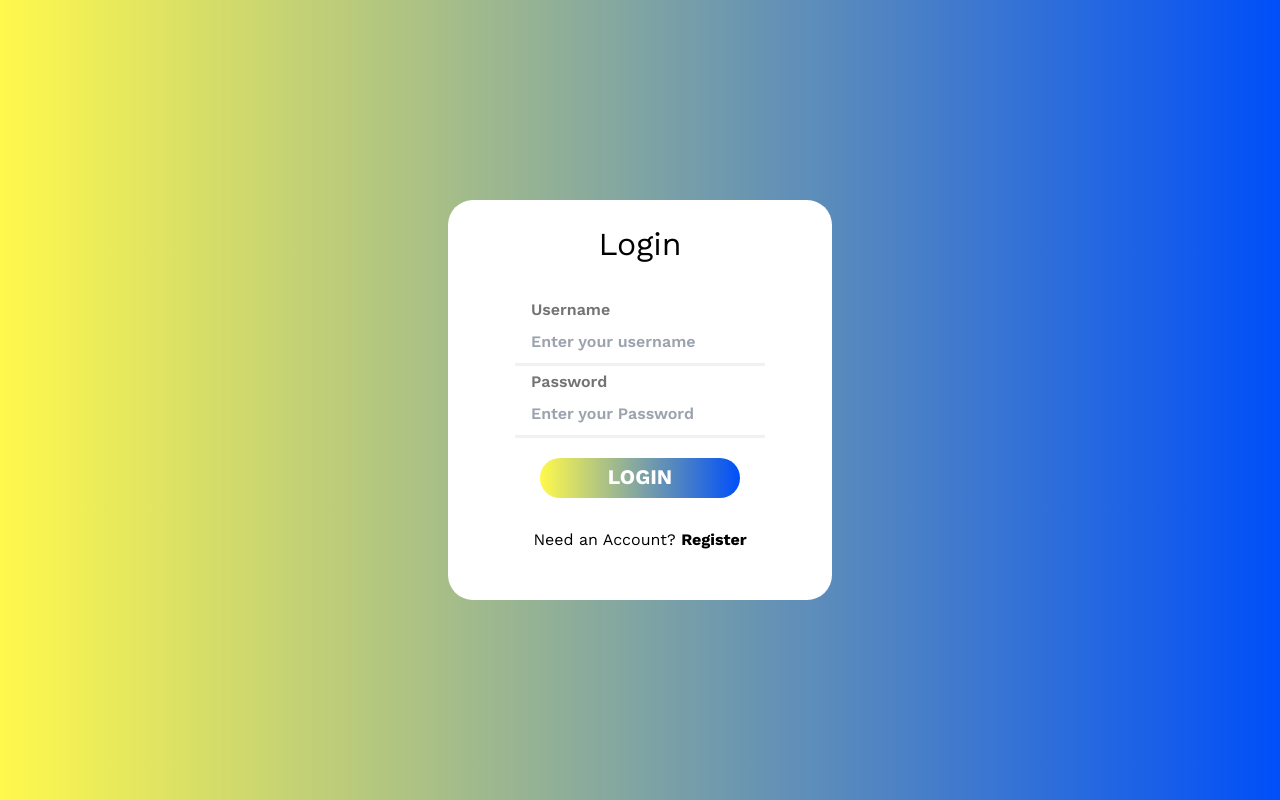
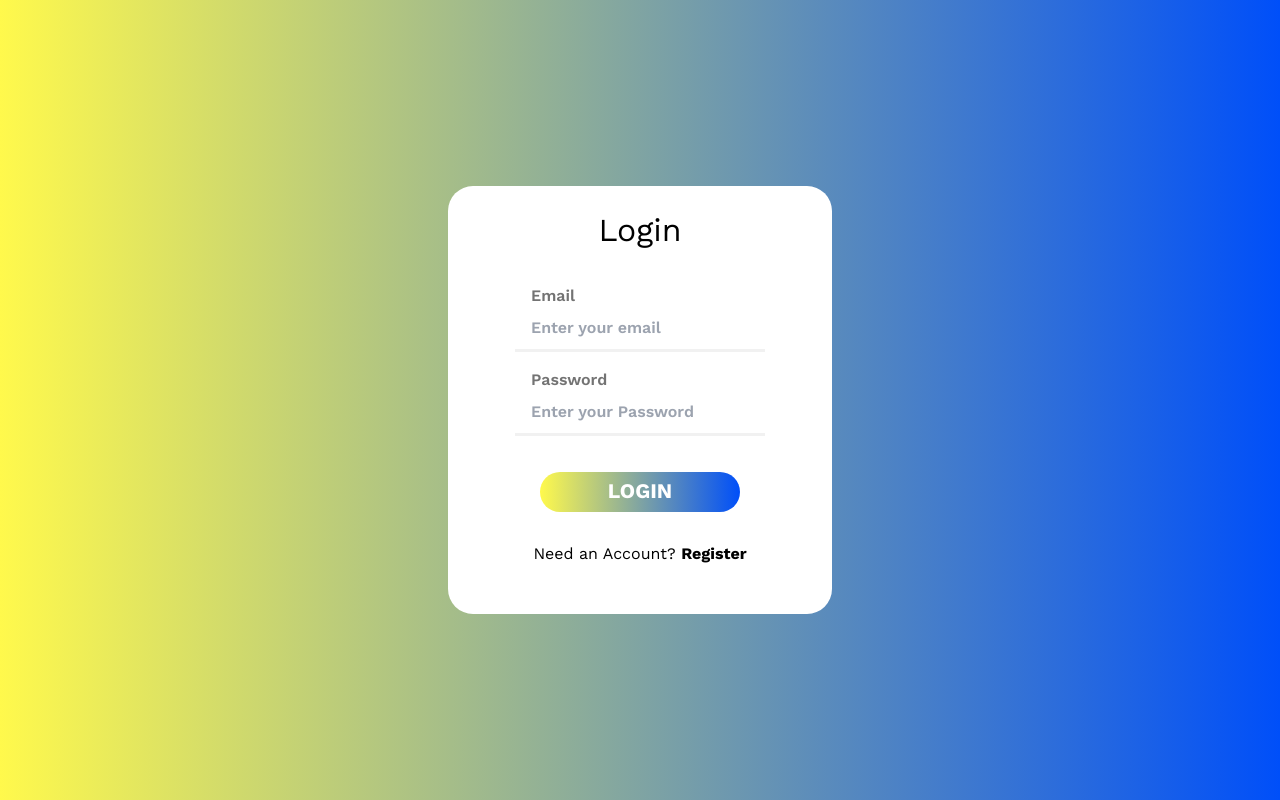
Before and after one commit to Robin-shrestha/contact-manager, a React (Create React App) app in the folder frontend/: page /login in a window 1280 px wide. Built offline with nearby package versions, Linux system fonts and the light colour scheme.

Commit message:
login schema

```diff
--- a/frontend/src/components/auth/Login.js
+++ b/frontend/src/components/auth/Login.js
@@ -1,18 +1,20 @@
 import { useFormik } from "formik";
 import { Link } from "react-router-dom";
-import { buttonTypes } from "../../constants/strings";
-import Button from "../common/button/Button";
 
 import Input from "../common/Input";
+import FormError from "../common/FormError";
+import Button from "../common/button/Button";
+import loginSchema from "../../schemas/login";
 
 import "./style.css";
 
 const Login = (props) => {
   const formik = useFormik({
     initialValues: {
-      username: "",
+      email: "",
       password: "",
     },
+    validationSchema: loginSchema,
     onSubmit: (values) => {
       console.log("🚀 ~ file: Login.js ~ line 16 ~ Login ~ values", values);
     },
@@ -24,17 +26,24 @@ const Login = (props) => {
         <h3>Login</h3>
         <div className="login-form">
           <form onSubmit={formik.handleSubmit}>
+            <div className="pb-3">
               <Input
-              id="username"
-              name={"username"}
-              placeholder={"Enter your username"}
-              onChange={(value) => formik.setFieldValue("username", value)}
+                id="email"
+                name={"email"}
+                placeholder={"Enter your email"}
+                onChange={(value) => formik.setFieldValue("email", value)}
                 value={formik.values.username}
                 width="250px"
                 wrapperWidth="250px"
-              label={"Username"}
+                label={"email"}
                 className="login-input"
               />
+              <FormError
+                error={formik.errors.email}
+                touched={formik.touched.email}
+              />
+            </div>
+            <div className="pb-3">
               <Input
                 id="password"
                 name={"password"}
@@ -47,6 +56,11 @@ const Login = (props) => {
                 className="login-input"
                 type="password"
               />
+              <FormError
+                error={formik.errors.password}
+                touched={formik.touched.password}
+              />
+            </div>
 
             <div className="form-btn-container">
               <Button className="form-btn">LOGIN</Button>
--- a/frontend/src/components/auth/Register.js
+++ b/frontend/src/components/auth/Register.js
@@ -2,6 +2,7 @@ import { useFormik } from "formik";
 import { Link } from "react-router-dom";
 
 import Input from "../common/Input";
+import FormError from "../common/FormError";
 import Button from "../common/button/Button";
 import Datepicker from "../common/datepicker";
 import RadioButtons from "../common/radioButton";
@@ -9,7 +10,6 @@ import registerSchema from "../../schemas/register";
 import { genderOptions } from "../../constants/options";
 
 import "./style.css";
-import FormError from "../common/FormError";
 
 const layout = {
   wrapperWidth: "100%",
--- /dev/null
+++ b/frontend/src/schemas/login.js
@@ -0,0 +1,14 @@
+import * as Yup from "yup";
+import * as stringConst from "../constants/strings";
+
+const loginSchema = Yup.object().shape({
+  password: Yup.string()
+    .min(2, stringConst.TOO_SHORT)
+    .max(50, stringConst.TOO_LONG)
+    .required(stringConst.REQUIRED),
+  email: Yup.string()
+    .email(stringConst.INVALID_FORMAT)
+    .required(stringConst.REQUIRED),
+});
+
+export default loginSchema;
--- a/frontend/src/schemas/register.js
+++ b/frontend/src/schemas/register.js
@@ -21,7 +21,7 @@ const registerSchema = Yup.object().shape({
     .email(stringConst.INVALID_FORMAT)
     .required(stringConst.REQUIRED),
   date_of_birth: Yup.string().nullable(true).required(stringConst.REQUIRED),
-  profile_pic: Yup.object(),
+  profile_pic: Yup.object().nullable(true),
   gender: Yup.string()
     .oneOf(genderOptions.map((item) => item.value))
     .required(stringConst.REQUIRED),
```
Lines whose indentation alone changed are shown as unchanged.
